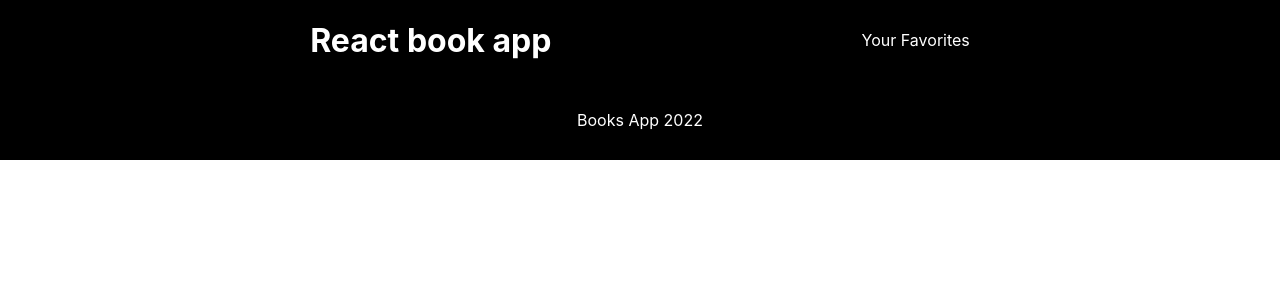
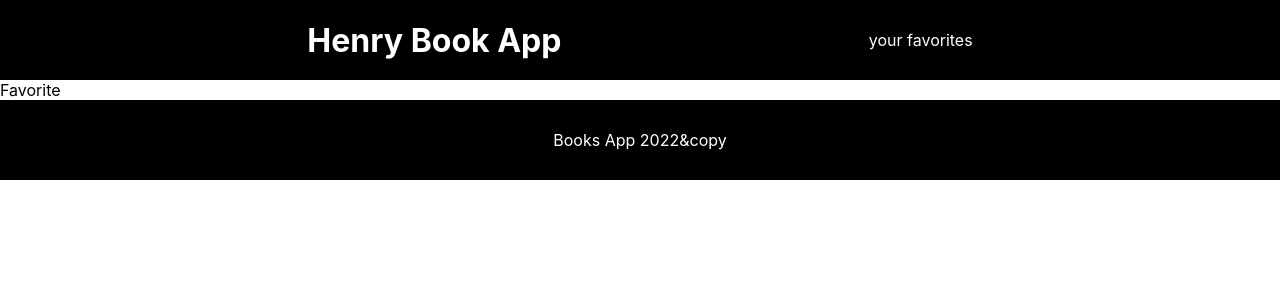
Before and after one commit to henry-thiongi/phase-2-project, a React (Create React App) app: page /favorite in a window 1280 px wide. Shown: the top 300 px of the page. Built offline with nearby package versions, Linux system fonts and the light colour scheme.

Commit message:
initialize

```diff
--- a/package.json
+++ b/package.json
@@ -1,5 +1,4 @@
 {
-  "homepage": "http://henry-thiongi.io/phase-2-project",
   "name": "phase-2-project",
   "version": "0.1.0",
   "private": true,
@@ -7,10 +6,9 @@
     "@testing-library/jest-dom": "^5.16.5",
     "@testing-library/react": "^13.4.0",
     "@testing-library/user-event": "^13.5.0",
-    "axios": "^1.0.0",
+    "axios": "^1.1.0",
     "react": "^18.2.0",
     "react-dom": "^18.2.0",
-    "react-router": "^6.4.2",
     "react-router-dom": "^6.4.2",
     "react-scripts": "5.0.1",
     "web-vitals": "^2.1.4"
--- a/src/App.js
+++ b/src/App.js
@@ -1,22 +1,21 @@
 import './App.css';
-import {Routes,Route, RouterProvider } from 'react-router-dom'
+import { Routes, Route } from 'react-router-dom';
 import BookList from './components/BookList';
 import BookDetails from './components/BookDetails';
 import Navbar from './components/Navbar';
 import Footer from './components/Footer';
-import Favorites from './components/Favorite';
+import Favorite from './components/Favorite';
 
 function App() {
   return (
     <div className="App">
       <Navbar />
       <Routes>
-      <Route path="/" element={<BookList />} />
-      <Route path="/book/:id" element={<BookDetails />} />
-      <Route path="/favorites" element={<Favorites />} />
+        <Route path="/" element={<BookList />} />
+        <Route path="/book/:id" element={<BookDetails />} />
+        <Route path="/favorite" element={<Favorite />} />
       </Routes>
-      <Footer />
-
+        <Footer/>
     </div>
   );
 }
--- a/src/components/Footer.jsx
+++ b/src/components/Footer.jsx
@@ -1,13 +1,12 @@
-import React from 'react'
+import React from 'react';
 import '../App';
 
 const Footer = () => {
   return (
-    <div className="footer">
-        <p>Books App 2022</p>
+    <div className='footer'>
+<p>Books App 2022&copy</p>
+    </div>
+  );
+};
 
-    </div>
-  )
-}
-
-export default Footer
+export default Footer;
--- a/src/components/Navbar.jsx
+++ b/src/components/Navbar.jsx
@@ -1,14 +1,15 @@
-import React from 'react'
+import React from 'react';
 import '../App';
 
 const Navbar = () => {
   return (
-    <div className="navbar">
-        <div><h1>React book app</h1></div>
-        <div>Your Favorites</div>
+    <div className='navbar'>
+        <div>
+           <h1>Henry Book App</h1>
+        </div>
+        <div>your favorites</div>
+    </div>
+  );
+};
 
-    </div>
-  )
-}
-
-export default Navbar
+export default Navbar;
```
Also changed, not shown: src/App.css (+4 -4 lines), src/components/BookDetails.jsx (+4 -4 lines), src/components/BookList.jsx (+4 -4 lines), src/components/Favorite.jsx (+4 -4 lines), src/index.js (+5 -4 lines), 2 other files (tests, documents, lock files or other folders).
